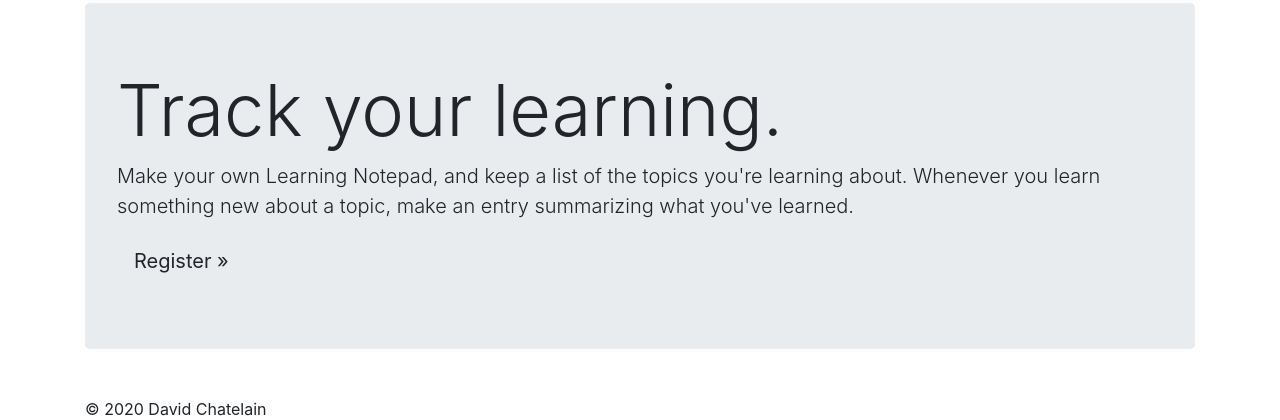
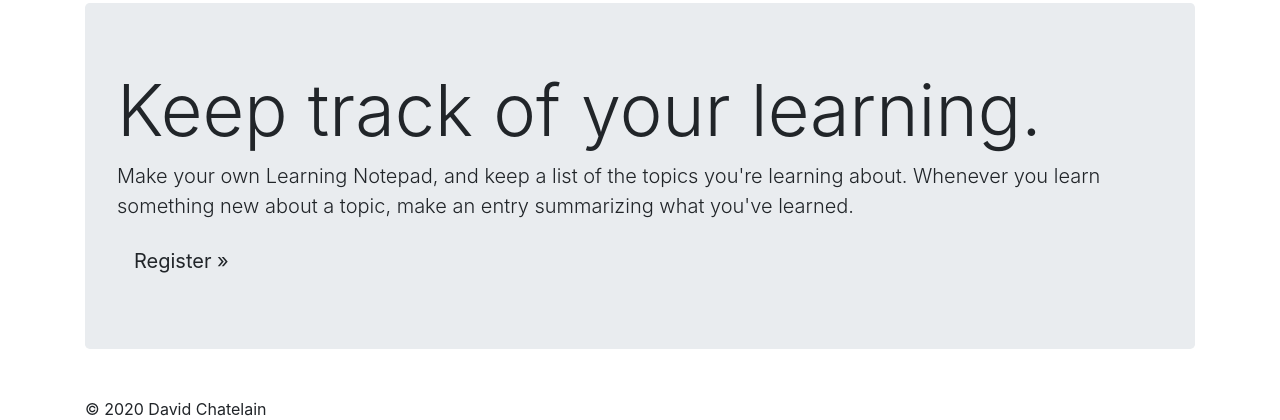
Before and after one commit to davidchat/learning_log, a Django app: page / in a window 1280 px wide. Shown: the part 347-767 px from the top of the page. Run offline with Django 3.2, Linux system fonts and the light colour scheme; some libraries are stand-ins or nearby versions.

Commit message:
Update index.html styling

```diff
--- a/learning_logs/templates/learning_logs/index.html
+++ b/learning_logs/templates/learning_logs/index.html
@@ -3,7 +3,7 @@
 
 {% block page_header %}
 	<div class="jumbotron transp-background">
-		<h1 class="display-3">Track your learning.</h1>
+		<h1 class="display-3">Keep track of your learning.</h1>
 
 		<p class="lead">Make your own Learning Notepad, and keep a list of the topics you're learning about. Whenever you learn something new about a topic, make an entry summarizing what you've learned.</p>
 
```
Also changed, not shown: 1 other file.
